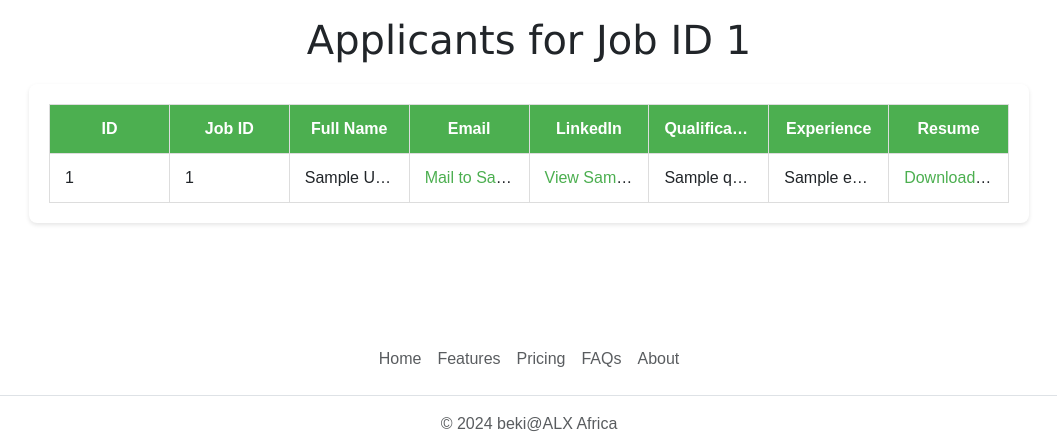
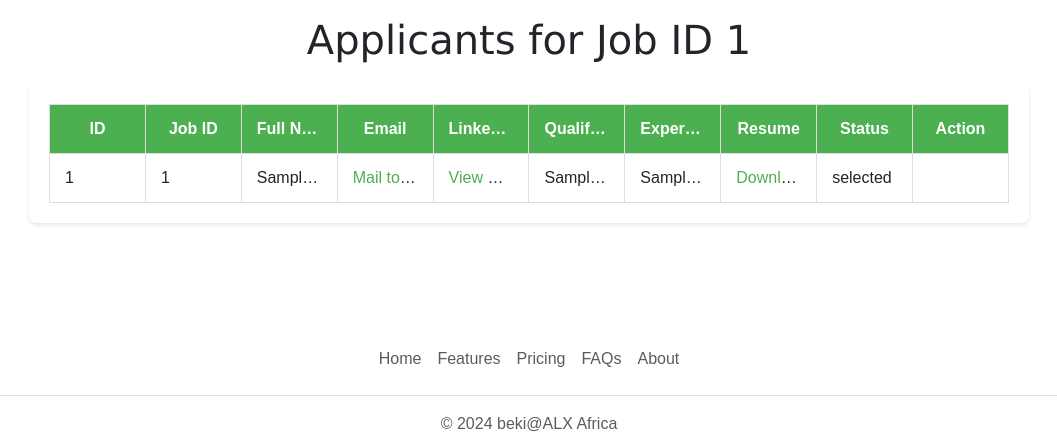
Before and after one commit to bekiyeromm/online-job-application, a Flask app: template templates/show_applicant_by_job_id.html in a window 1280 px wide. Shown: the part 73-516 px from the top of the page, without its empty margins (111-1168 px from the left). Run offline with Flask 3, Linux system fonts and the light colour scheme; the template is opened without the code that fills it: most values are stand-ins (such as "Sample title", 1, 10 or a date in 2020); some libraries are stand-ins or nearby versions.

Commit message:
html template modified which displayes all the applicants who applied for specif job id, and status column is added

```diff
--- a/templates/show_applicant_by_job_id.html
+++ b/templates/show_applicant_by_job_id.html
@@ -24,6 +24,8 @@
                         <th>Qualification</th>
                         <th>Experience</th>
                         <th>Resume</th>
+                        <th>Status</th>
+                        <th>Action</th>
                     </tr>
                 </thead>
                 <tbody>
@@ -38,6 +40,19 @@
                         <td data-full-value="{{ aa.qualification }}">{{ aa.qualification }}</td>
                         <td data-full-value="{{ aa.experience }}">{{ aa.experience }}</td>
                         <td><a href="{{ url_for('download_resume', person_id=aa.id) }}">Download Resume</a></td>
+                        <td data-full-value="{{ aa.status }}">{{ aa.status }}</td>
+                        <td data-full-value="{{ aa.status }}">
+                            {% if aa.status != 'selected' %}
+                            <form action="{{ url_for('change_application_status_route', application_id=aa.id) }}" method="post">
+                                <select name="status" class="status-dropdown" onchange="this.form.submit()">
+                                    <option value="">Change Status</option>
+                                    <option value="reviewed" {% if aa.status == 'reviewed' %}selected{% endif %}>Reviewed</option>
+                                    <option value="selected" {% if aa.status == 'selected' %}selected{% endif %}>Selected</option>
+                                </select>
+                            </form>
+                            {% endif %}
+                        </td>
+                        <!-- <td data-full-value="{{ aa.status }}"> {{ aa.status }}</td> -->
                     </tr>
                     {% endfor %}
                     {% else %}
```
